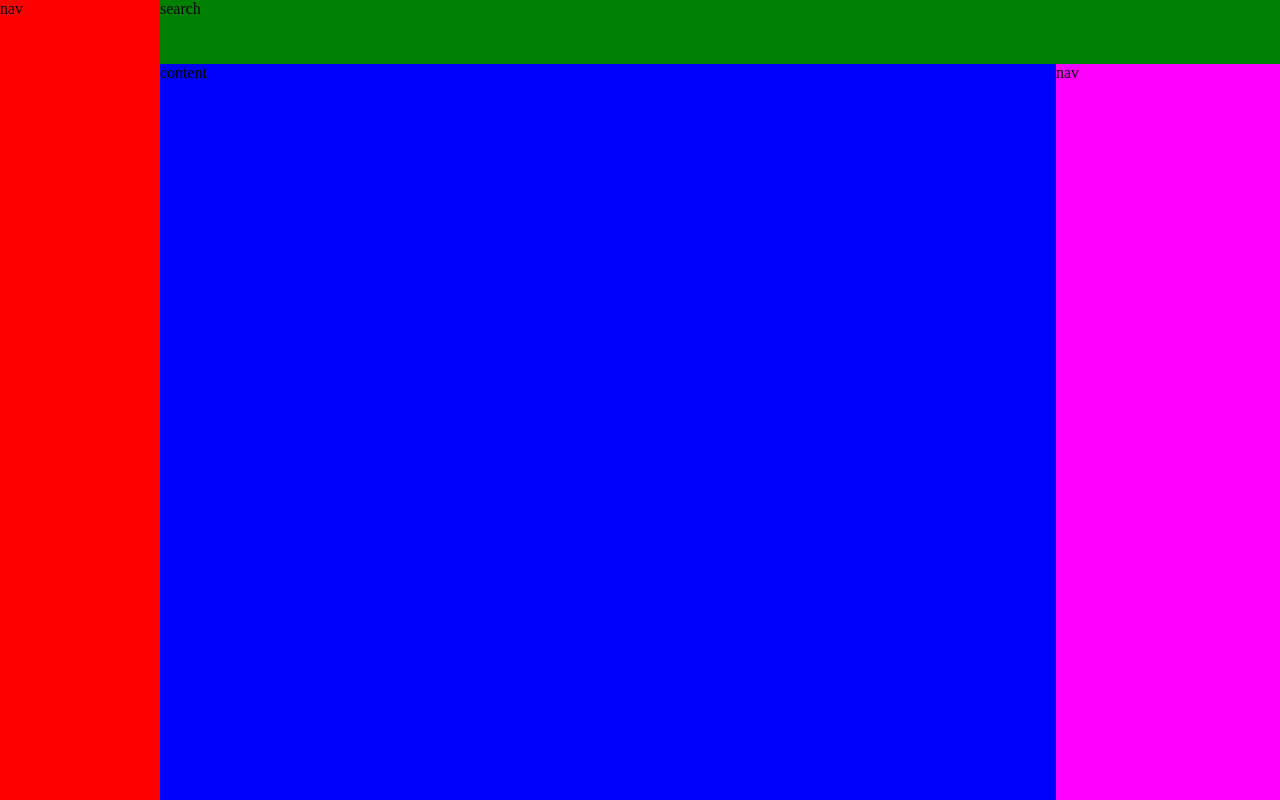
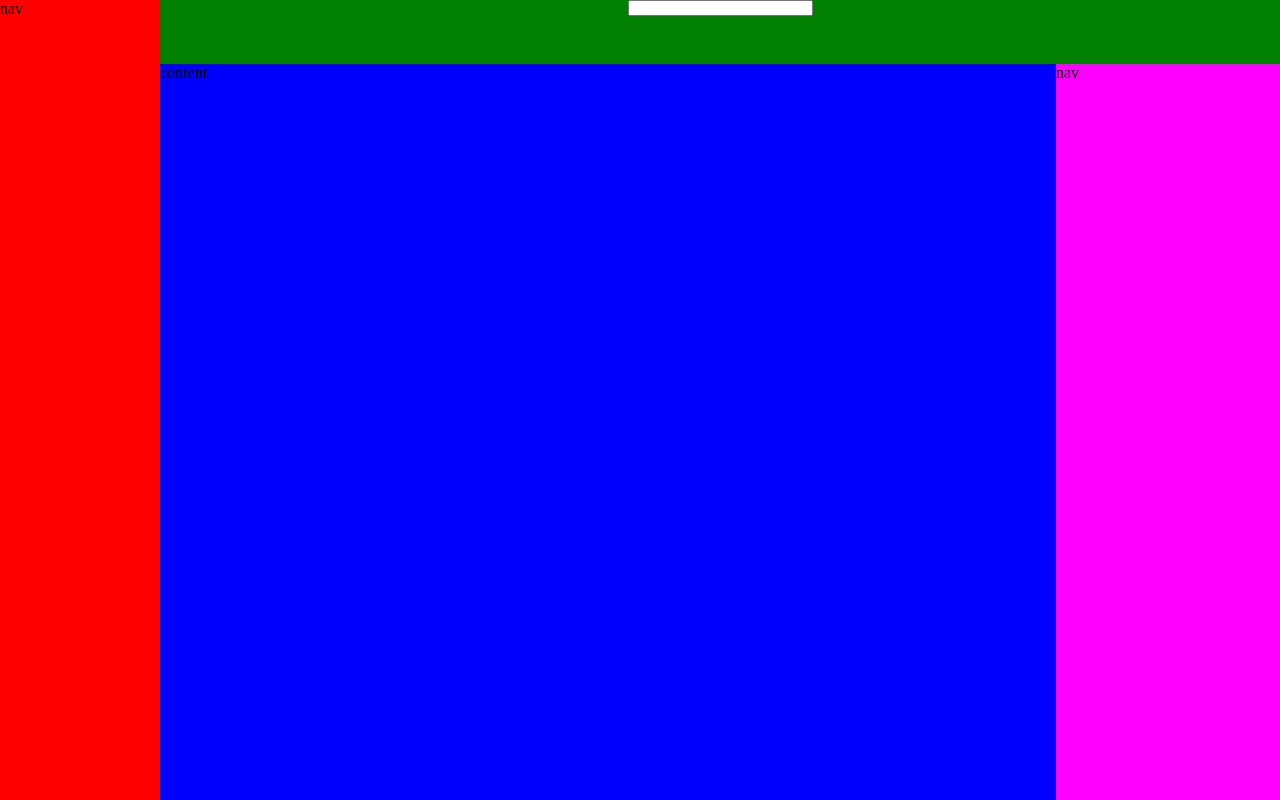
Before and after one commit to PanagiotisPtr/Nephele-Front-End, a React (Create React App) app: page / in a window 1280 px wide. Built offline with nearby package versions, Linux system fonts and the light colour scheme.

Commit message:
searchbar todo

```diff
--- a/src/App.js
+++ b/src/App.js
@@ -7,7 +7,11 @@ class App extends Component {
       <div className="app">
         <div className="navbar" style={{background: 'red'}}>nav</div>
         <div className="main" style={{background: 'grey'}}>
-          <div className="top-bar" style={{background: 'green'}}>search</div>
+
+          <div className="top-bar" style={{background: 'green'}}>
+            <input className="search-box" type="search"></input>
+          </div>
+
           <div className="row-container">
             <div className="content" style={{background: 'blue'}}>content</div>
             <div className="side-info" style={{background: 'magenta'}}>nav</div>
--- a/src/App.scss
+++ b/src/App.scss
@@ -5,6 +5,12 @@
     .item {
         flex: 1;
     }
+}
+
+// todo https://css-tricks.com/webkit-html5-search-inputs/
+.search-box {
+    height: 2vh;
+    align-self: center;
 }
 
 .navbar {
@@ -16,6 +22,8 @@
 }
 
 .top-bar {
+    display: flex;
+    flex-direction: column;
     height: 8vh;
 }
 
```
